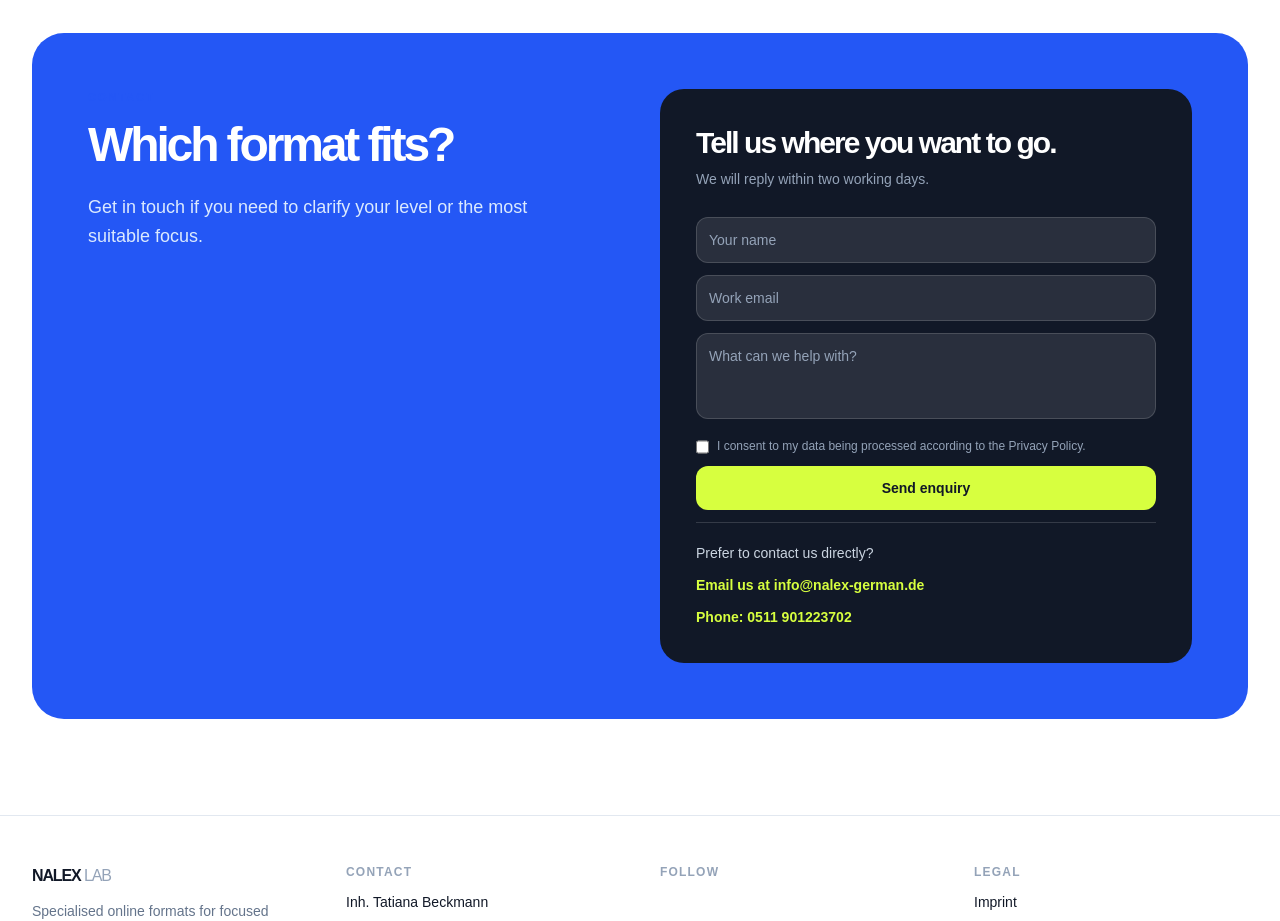
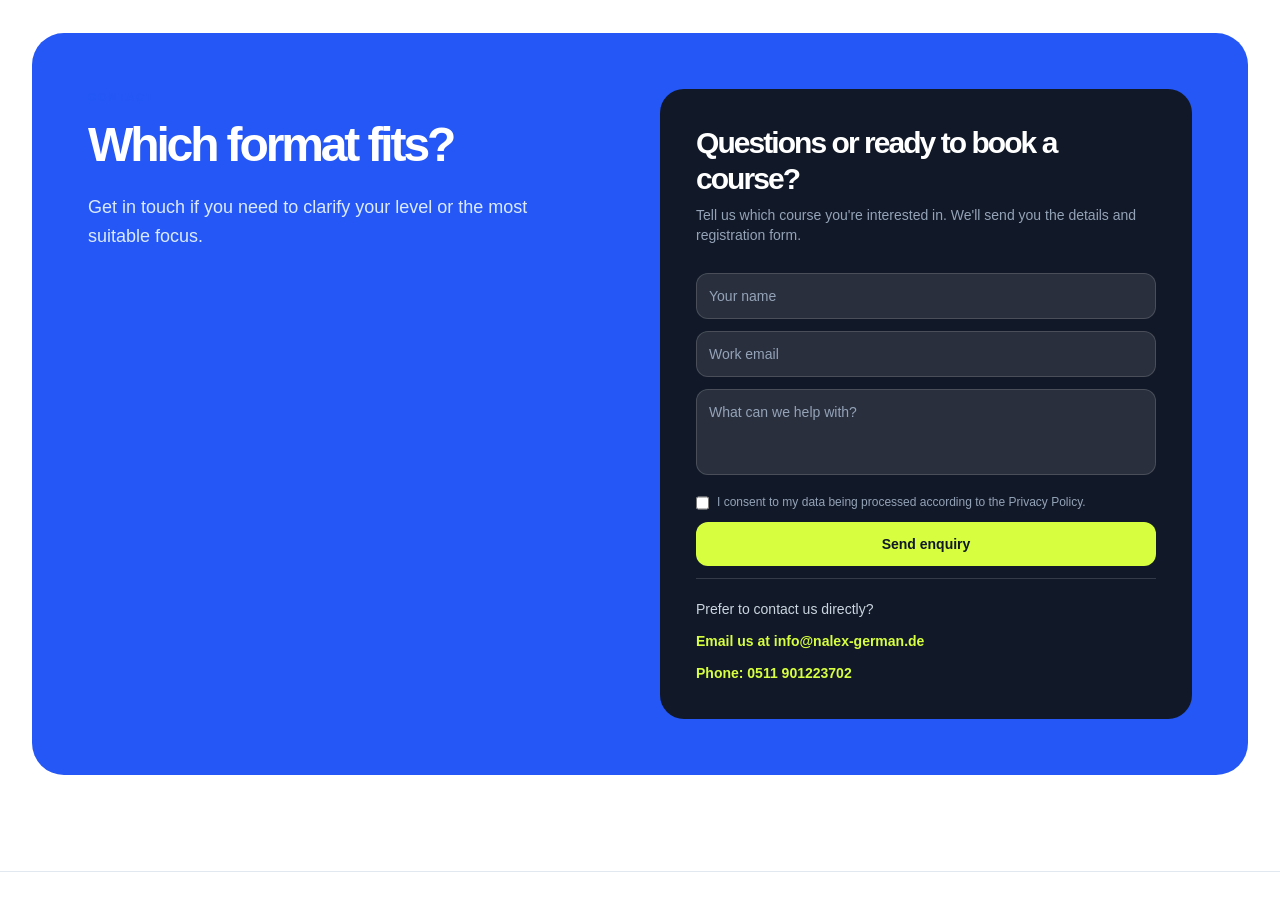
Before and after one commit to nalexlab/nalex-german, a Next.js app: page / in a window 1280 px wide. Shown: the part 2140-3061 px from the top of the page. Built offline with nearby package versions, Linux system fonts and the light colour scheme.

Commit message:
Update ContactForm.tsx
kontaktform

```diff
--- a/components/ContactForm.tsx
+++ b/components/ContactForm.tsx
@@ -13,7 +13,7 @@ export default function ContactForm({ showDirectContactOptions = true, locale }:
   const { lang } = useLanguage();
   const activeLocale: Locale = locale ?? (pathname.startsWith("/de") ? "de" : lang);
   const de = activeLocale === "de";
-  const t = de ? { title: "Sagen Sie uns, wohin Sie möchten.", sub: "Wir antworten innerhalb von zwei Werktagen.", name: "Ihr Name", email: "E-Mail-Adresse", message: "Wobei können wir Ihnen helfen?", send: "Anfrage senden" } : { title: "Tell us where you want to go.", sub: "We will reply within two working days.", name: "Your name", email: "Work email", message: "What can we help with?", send: "Send enquiry" };
+  const t = de ? { title: "Haben Sie Fragen oder möchten Sie einen Kurs buchen?", sub: "Schreiben Sie uns, für welchen Kurs Sie sich interessieren. Wir senden Ihnen die Informationen und das Anmeldeformular.", name: "Ihr Name", email: "E-Mail-Adresse", message: "Wobei können wir Ihnen helfen?", send: "Anfrage senden" } : { title: "Questions or ready to book a course?", sub: "Tell us which course you're interested in. We'll send you the details and registration form.", name: "Your name", email: "Work email", message: "What can we help with?", send: "Send enquiry" };
   const submit = (event: React.FormEvent<HTMLFormElement>) => {
     event.preventDefault();
     const data = new FormData(event.currentTarget);
```
